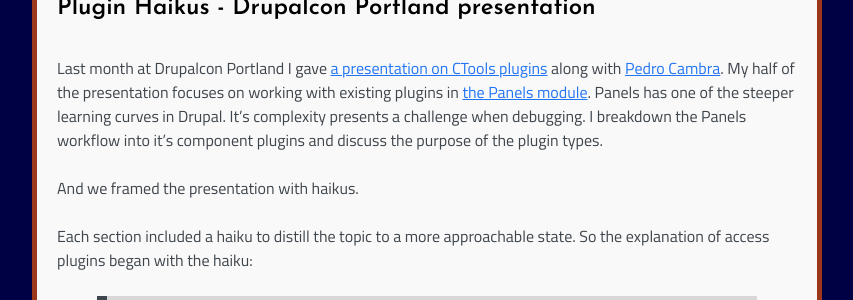
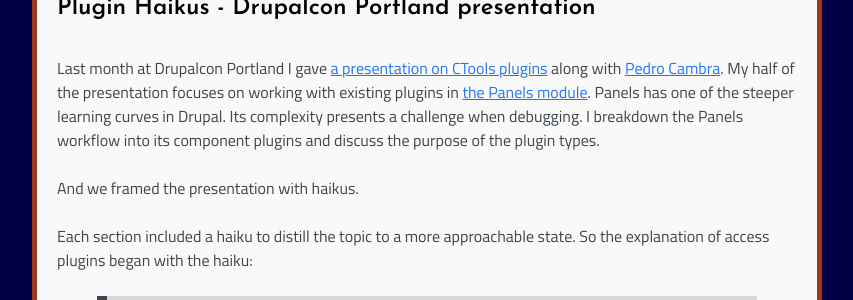
Before and after one commit to stevector/stevector.github.io, a Jekyll site: the page built from _posts/2013-06-30-drupalcon-haikus-presentation.md, in a window 1280 px wide. Shown: the part 123-423 px from the top of the page, without its empty margins (213-1066 px from the left). Built offline with Jekyll 4.4.1, drawn with Linux system fonts in a browser that asks for light colours; nearby versions of some CDN libraries; Markdown is read by kramdown in place of the engine named in the settings.

Commit message:
Its vs. It's fix.

```diff
--- a/_posts/2013-06-30-drupalcon-haikus-presentation.md
+++ b/_posts/2013-06-30-drupalcon-haikus-presentation.md
@@ -3,7 +3,7 @@
 title: Plugin Haikus - Drupalcon Portland presentation
 ---
 
-Last month at Drupalcon Portland I gave [a presentation on CTools plugins](http://portland2013.drupal.org/node/1458) along with [Pedro Cambra](https://twitter.com/pcambra). My half of the presentation focuses on working with existing plugins in [the Panels module](http://drupal.org/project/panels). Panels has one of the steeper learning curves in Drupal. It's complexity presents a challenge when debugging. I breakdown the Panels workflow into it's component plugins and discuss the purpose of the plugin types.
+Last month at Drupalcon Portland I gave [a presentation on CTools plugins](http://portland2013.drupal.org/node/1458) along with [Pedro Cambra](https://twitter.com/pcambra). My half of the presentation focuses on working with existing plugins in [the Panels module](http://drupal.org/project/panels). Panels has one of the steeper learning curves in Drupal. Its complexity presents a challenge when debugging. I breakdown the Panels workflow into its component plugins and discuss the purpose of the plugin types.
 
 And we framed the presentation with haikus.
 
```
